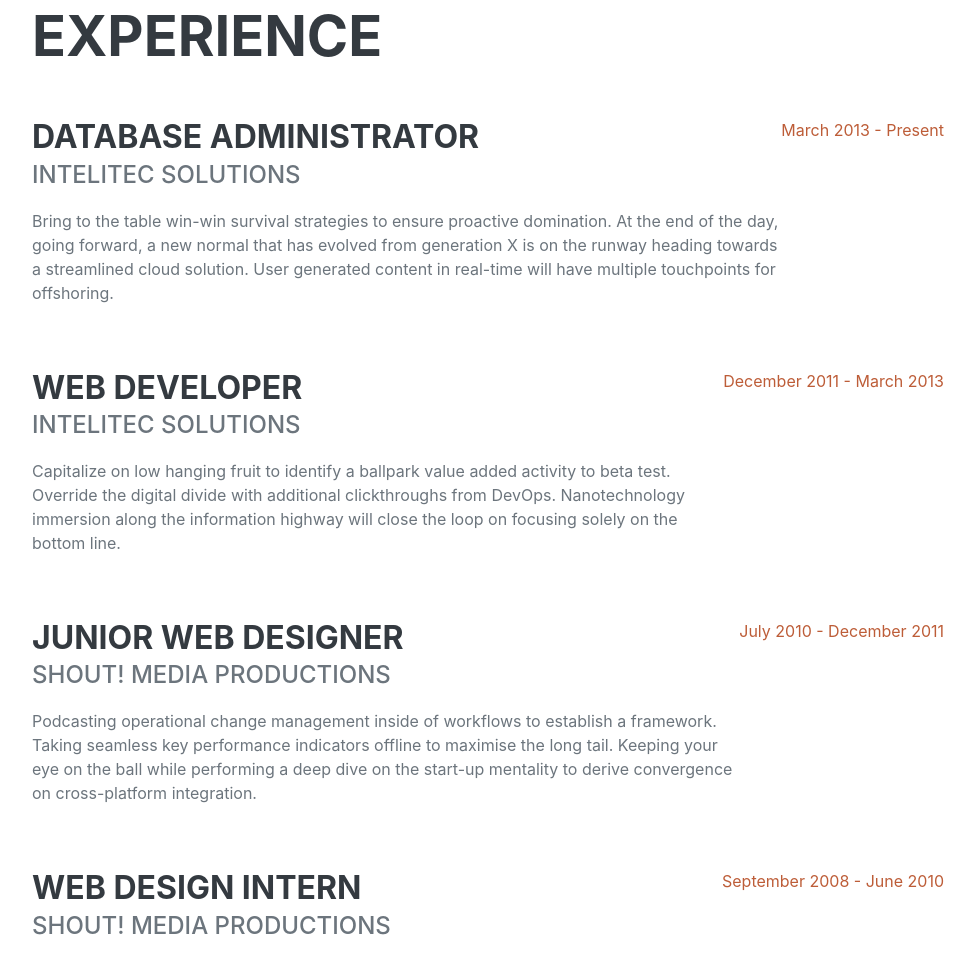
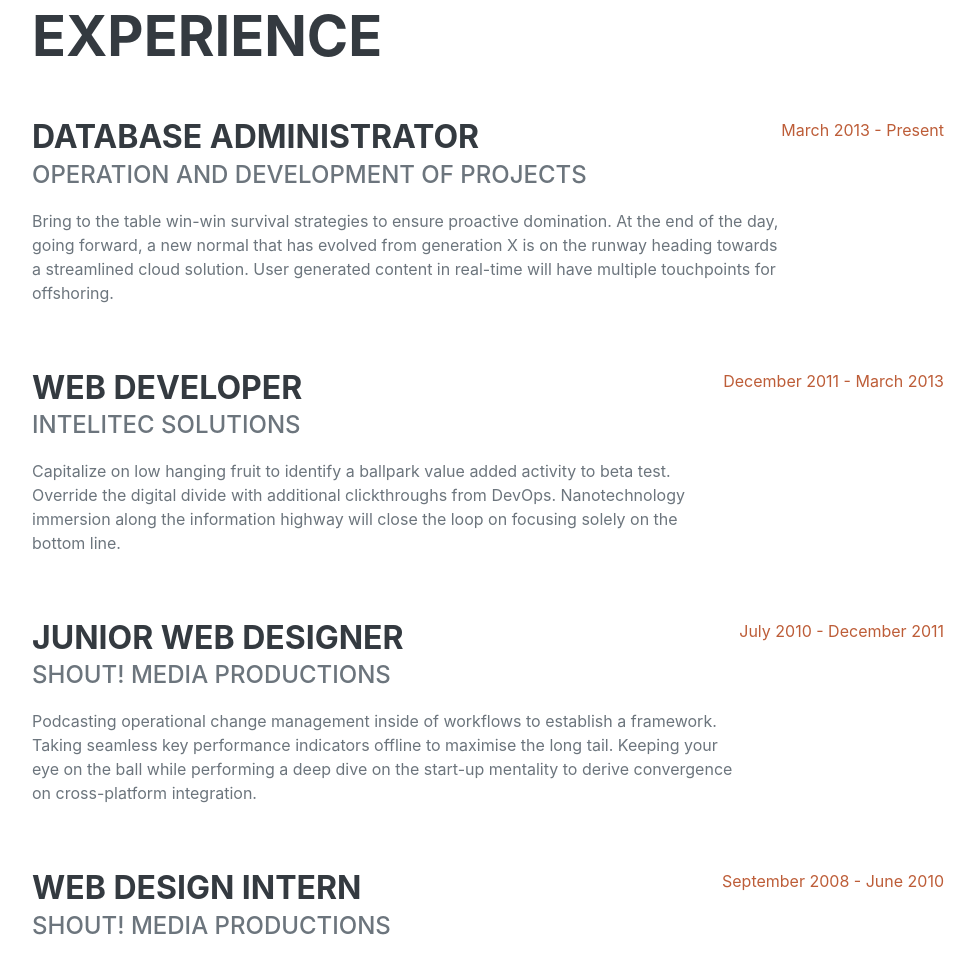
Before and after one commit to Gadelhv/gadel.github.io, a plain HTML site: page index.html in a window 1280 px wide. Shown: the part 878-1835 px from the top of the page, without its empty margins (288-1263 px from the left). Drawn offline with nearby package versions, Linux system fonts and the light colour scheme; a web font is replaced by a local one.

Commit message:
Update index.html

```diff
--- a/index.html
+++ b/index.html
@@ -64,7 +64,7 @@
                     <div class="d-flex flex-column flex-md-row justify-content-between mb-5">
                         <div class="flex-grow-1">
                             <h3 class="mb-0">Database administrator</h3>
-                            <div class="subheading mb-3">Intelitec Solutions</div>
+                            <div class="subheading mb-3">Operation and development of projects</div>
                             <p>Bring to the table win-win survival strategies to ensure proactive domination. At the end of the day, going forward, a new normal that has evolved from generation X is on the runway heading towards a streamlined cloud solution. User generated content in real-time will have multiple touchpoints for offshoring.</p>
                         </div>
                         <div class="flex-shrink-0"><span class="text-primary">March 2013 - Present</span></div>
```
